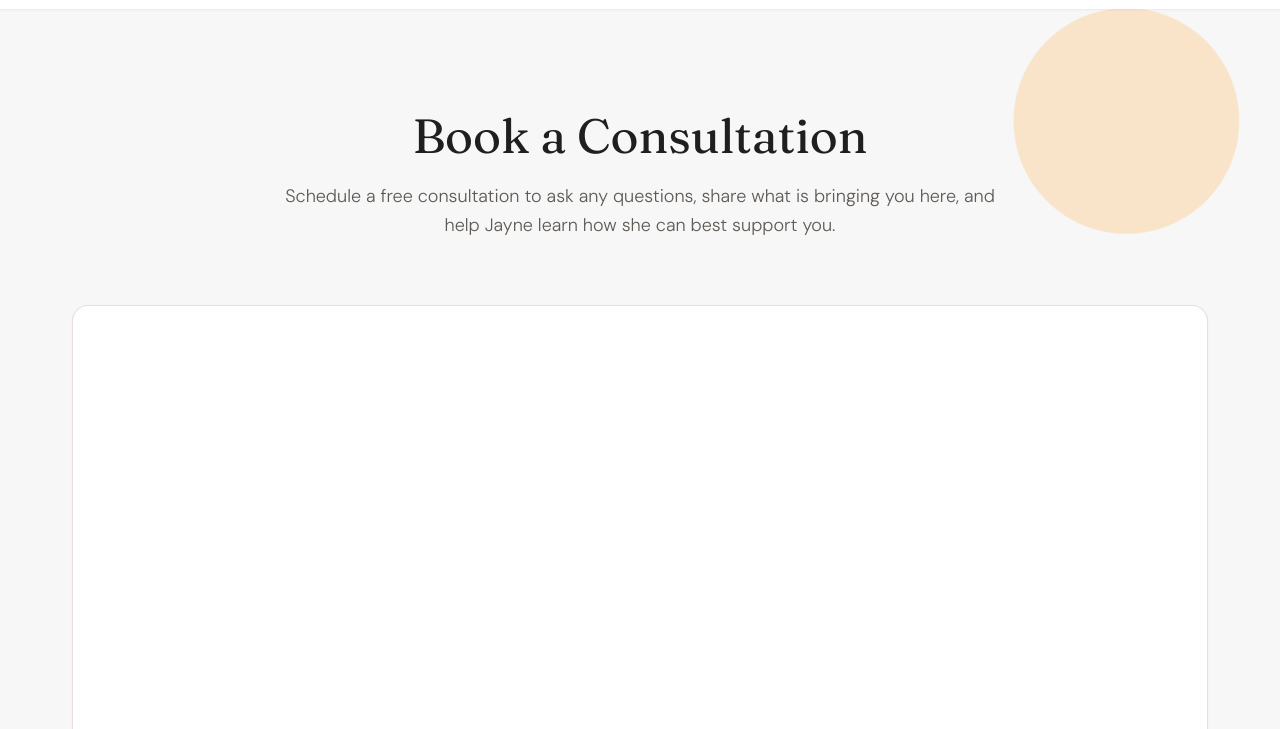
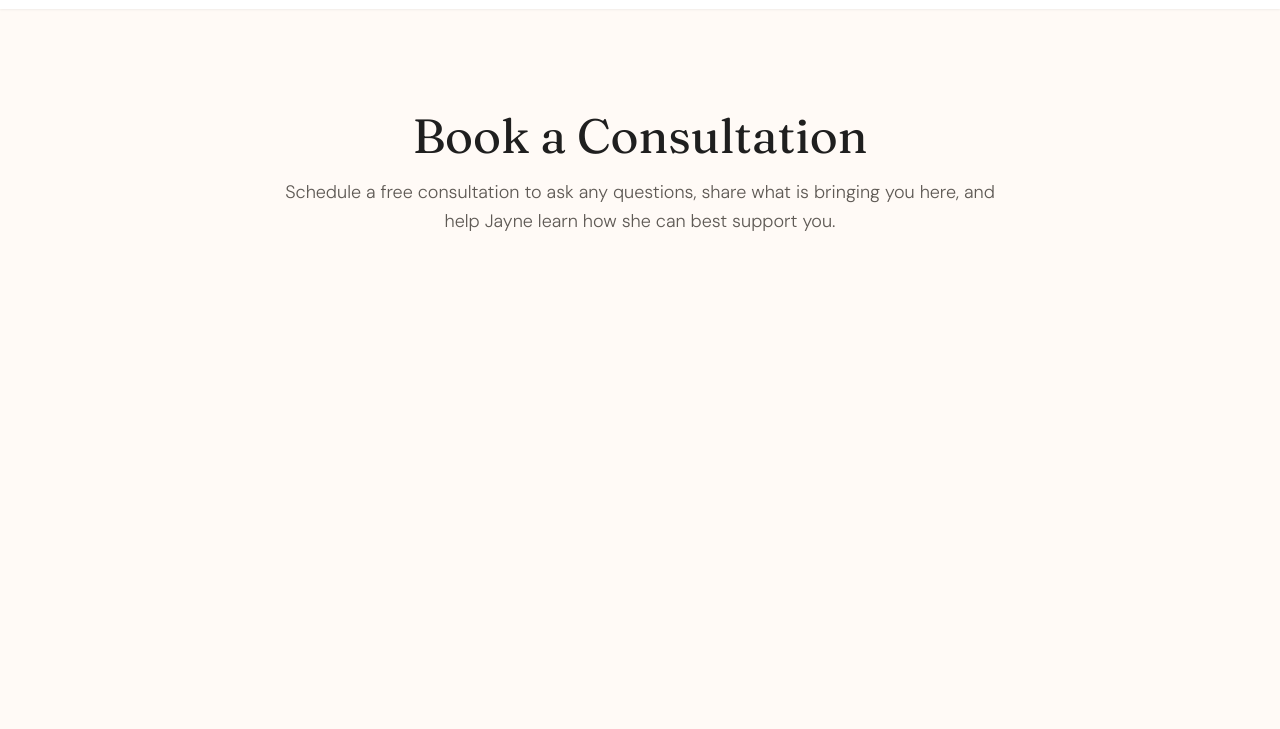
Before and after one commit to juliareel37/Jayne-therapy, a plain HTML site: page book-consultation.html in a window 1280 px wide. Shown: the part 71-800 px from the top of the page. Drawn offline with Linux system fonts and the light colour scheme; a script that the page names is missing; a web font is replaced by a local one.

Commit message:
style tweak

```diff
--- a/styles.css
+++ b/styles.css
@@ -2403,19 +2403,20 @@ h4 {
 
 .booking-hero {
   padding-block: clamp(4rem, 8vw, 7rem);
-  background:
+  /* background:
     radial-gradient(circle at 88% 7rem, color-mix(in srgb, var(--color-brand-secondary-soft) 30%, transparent) 0 7rem, transparent 7.1rem),
-    color-mix(in srgb, var(--color-brand-primary-soft) 18%, var(--color-bg));
-}
+    color-mix(in srgb, var(--color-brand-primary-soft) 18%, var(--color-bg)); */
+
+  }
 
 .booking-layout {
   display: grid;
-  gap: clamp(2rem, 5vw, 4rem);
+  gap: clamp(2rem, 2.5vw, 3rem);
 }
 
 .booking-intro {
   max-width: 46rem;
-  gap: var(--space-5);
+  gap: var(--space-4);
   margin-inline: auto;
   text-align: center;
 }
@@ -2427,13 +2428,13 @@ h4 {
   line-height: var(--line-height-loose);
 }
 
-.booking-widget {
+/* .booking-widget {
   overflow: hidden;
   border: 1px solid color-mix(in srgb, var(--color-border) 72%, transparent);
   border-radius: var(--radius-lg);
   background: var(--color-surface);
   box-shadow: var(--shadow-sm);
-}
+} */
 
 .booking-widget .calendly-inline-widget {
   width: 100%;
```
